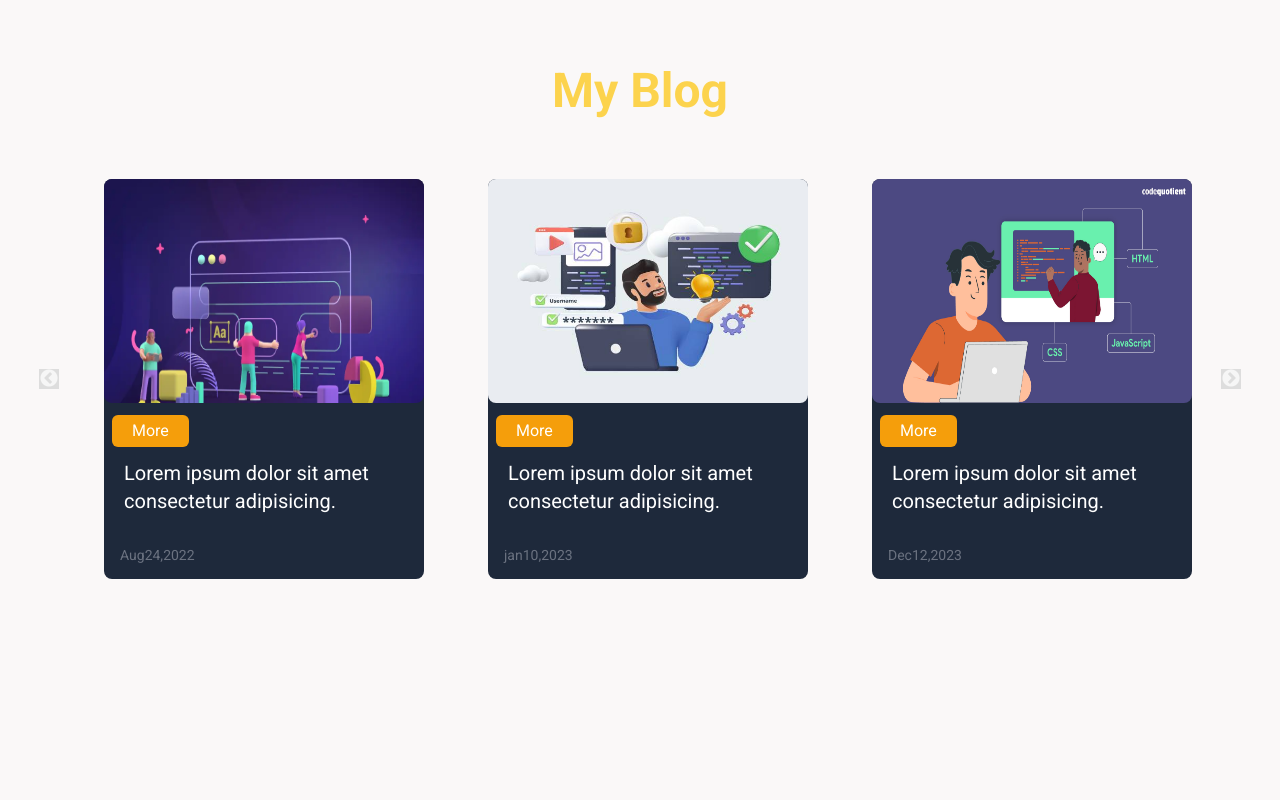
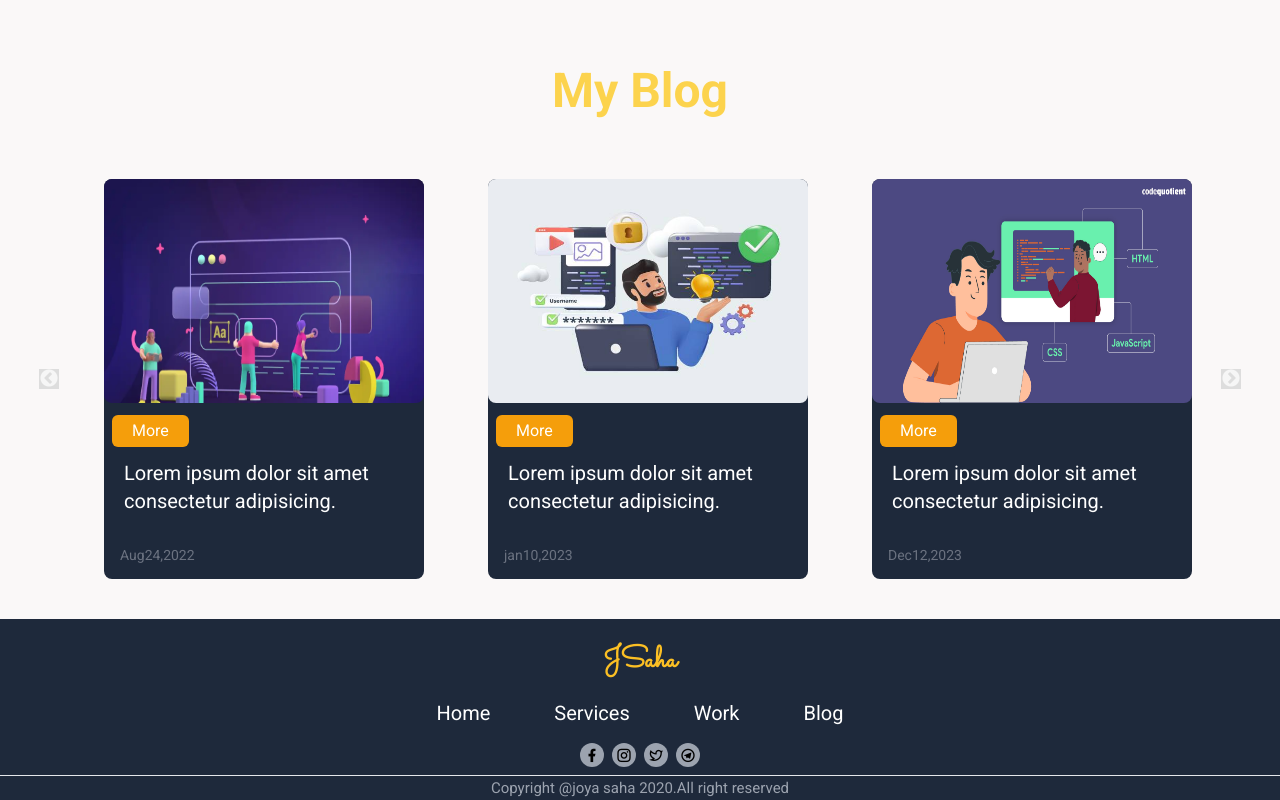
Before and after one commit to joyasaha1004/personal-blog, a React (Vite) app: page / in a window 1280 px wide. Shown: the part 3241-4041 px from the top of the page. Before the commit the page ends 3860 px from the top, so only its background shows below. Built offline with nearby package versions, Linux system fonts and the light colour scheme.

Commit message:
add all changes

```diff
--- a/src/App.jsx
+++ b/src/App.jsx
@@ -33,7 +33,7 @@ function App() {
    <Work/>
     <Choice_Me/>
   <My_Blog/>
-  {/* <Footer/> */}
+  <Footer/>
     </div>
   )
 }
--- a/src/Componenets/Footer/Footer.css
+++ b/src/Componenets/Footer/Footer.css
@@ -5,7 +5,7 @@
 @layer components{
 
     .logo i{
-          @apply px-1 bg-gray-400 rounded-full text-[12px] cursor-pointer hover:bg-amber-400 hover:text-white lg:text-[15px] xl:text-[24px]
+          @apply px-1 bg-gray-400 rounded-full text-[12px] cursor-pointer hover:bg-amber-400 hover:text-white lg:text-sm xl:text-base
     }
     .footer h4{
         @apply cursor-pointer hover:text-amber-400
--- a/src/Componenets/Footer/Footer.jsx
+++ b/src/Componenets/Footer/Footer.jsx
@@ -4,28 +4,36 @@ import "./Footer.css"
 const Footer = () => {
     return (
         <div>
-            <div  className="w-[300px] font-serif h-40 bg-slate-800 text-center mt-[80px] pt-5 sm:w-[500px] md:w-[700px] md:h-44 lg:w-[1000px] xl:w-[1280px] lg:h-[190px] xl:h-[240px] xxl:w-[1510px] overflow-x-hidden">
+            <div  className="font-serif w-full bg-slate-800 text-center pt-4 xl:pt-6 overflow-x-hidden">
 
-                <h1 className="text-[20px] font-sans font-bold text-amber-400 lg:text-[26px] xl:text-[32px] xxl:text-[38px]">JSaha</h1>
+                <h1 className=" font-sans font-bold text-amber-400 text-lg sm:text-xl lg:text-2xl xl:text-3xl">JSaha</h1>
 
-                <div className="footer flex text-xs text-white  gap-5 pt-4 px-[55px] mb-4 sm:px-[140px] sm:gap-8 md:px-[220px] md:text-sm md:gap-10 lg:text-base lg:px-[320px] lg:gap-16 xl:text-xl xl:px-[430px] xl:gap-16 xxl:text-2xl xxl:px-[500px] xxl:gap-20 ">
+                <div className="footer flex text-xs text-white justify-self-center  gap-5 pt-3 mb-4 sm:gap-8  md:text-sm md:gap-10 lg:text-base lg:gap-10 xl:pt-5 xl:text-xl xl:gap-16 xxl:text-2xl xxl:gap-20 ">
                 <h4 className=" ">Home</h4>
                   <h4 className="">Services</h4>
                   <h4 className="">Work</h4>
                   <h4 className="">Blog</h4>
                 </div>
-                    <hr className="mb-2"></hr>
 
-                    <span className="text-[10px] text-gray-400 lg:text-[12px] xl:text-[15px] xxl:text-[18px]
-                   ">Copyright @joya saha 2020.All right reserved</span>
-
-                    <div className="logo flex -right-48 sm:-right-52 top-2 gap-2 relative md:-right-[570px] lg:-right-[830px] xl:-right-[1070px] xl:gap-4 xxl:-right-[1250px]">
+                <div className="logo flex justify-self-center gap-2 pb-2">
                     <i class="ri-facebook-fill"></i>
                     <i class="ri-instagram-line"></i>
                     <i class="ri-twitter-line"></i>
                     <i class="ri-telegram-line"></i>
 
                     </div>
+                    <hr className=""></hr>
+
+                    <span className="text-[10px] text-gray-400 lg:text-[12px] xl:text-[15px] xxl:text-[18px]
+                   ">Copyright @joya saha 2020.All right reserved</span>
+
+                    {/* <div className="logo flex -right-48 sm:-right-52 top-2 gap-2 relative md:-right-[570px] lg:-right-[830px] xl:-right-[1070px] xl:gap-4 xxl:-right-[1250px]">
+                    <i class="ri-facebook-fill"></i>
+                    <i class="ri-instagram-line"></i>
+                    <i class="ri-twitter-line"></i>
+                    <i class="ri-telegram-line"></i>
+
+                    </div> */}
 
             </div>
 
```
